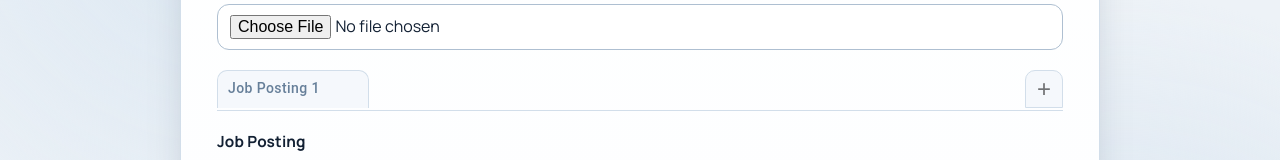
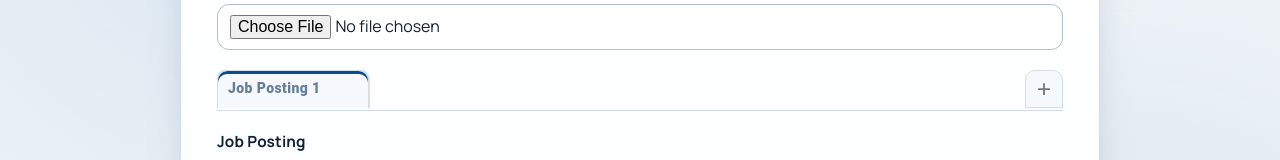
Before and after one commit to alexandergshaw/Resume-Tailor, a Next.js app in the folder hello-world/: page / in a window 1280 px wide. Shown: the part 230-390 px from the top of the page. Built offline with nearby package versions, Linux system fonts and the light colour scheme.

Commit message:
feat: enhance tab styling with active state indicators and improved visual feedback

```diff
--- a/hello-world/app/page.js
+++ b/hello-world/app/page.js
@@ -493,11 +493,23 @@ export default function Home() {
           >
             {tabs.map((tab) => {
               const tooltipTitle = tab.generatedJobTitle || tab.title;
+              const isActive = tab.id === activeTab.id;
 
               return (
                 <Tooltip key={tab.id} title={tooltipTitle} arrow>
                   <Tab
                     value={tab.id}
+                    sx={{
+                      backgroundColor: isActive
+                        ? "rgba(13, 74, 143, 0.12)"
+                        : "var(--bg-soft)",
+                      color: isActive ? "var(--accent)" : "var(--text-muted)",
+                      borderColor: isActive ? "var(--accent)" : "var(--border)",
+                      boxShadow: isActive
+                        ? "inset 0 3px 0 0 var(--accent), 0 0 0 1px rgba(13, 74, 143, 0.16)"
+                        : "none",
+                      fontWeight: isActive ? 800 : 600,
+                    }}
                     label={
                       <Box
                         sx={{
```
